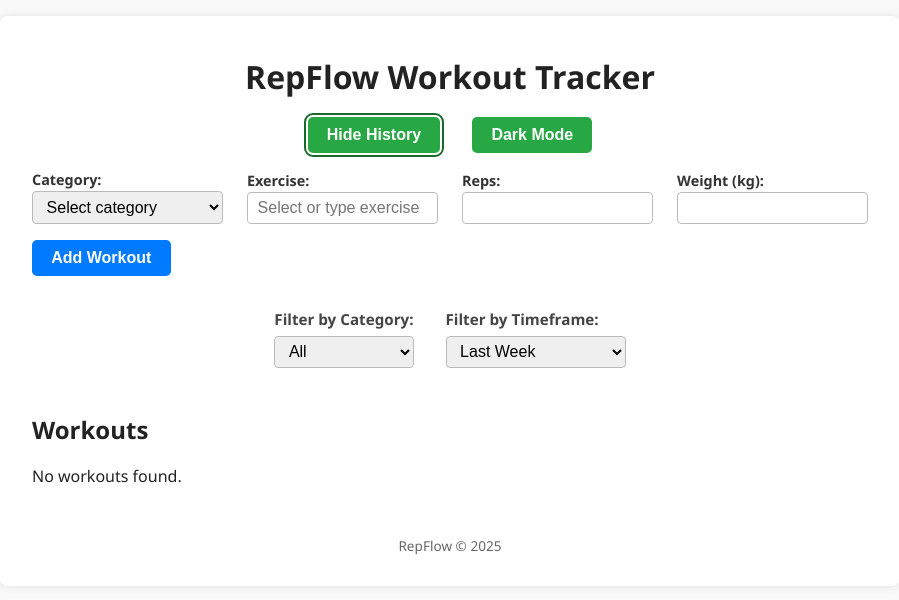
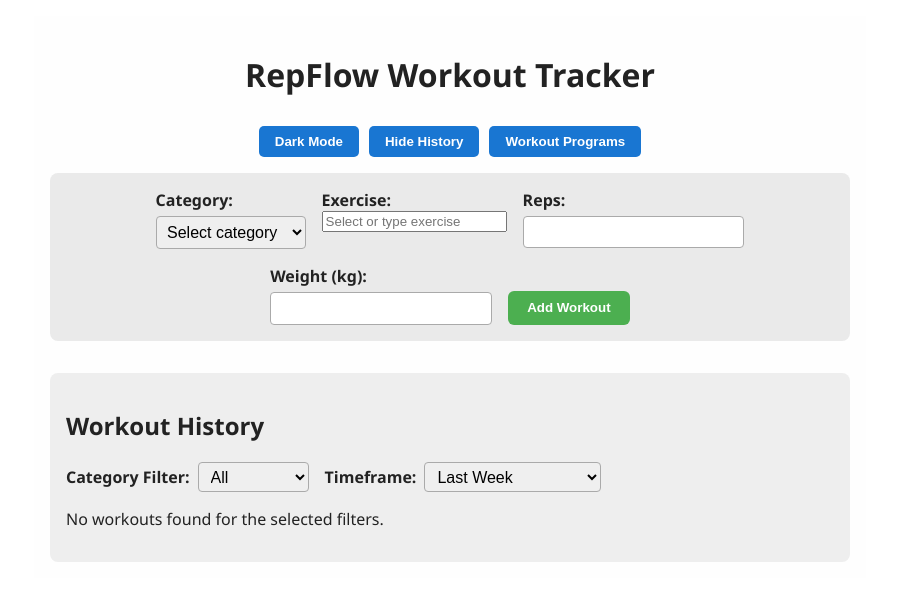
Before and after one commit to ChrisAT99/repflow-react, a React (Create React App) app: page / in a window 1280 px wide. Both pictures are taken after a click on the button "Show History". Shown: the top 600 px of the page, without its empty margins (190-1089 px from the left). Built offline with nearby package versions, Linux system fonts and the light colour scheme.

Commit message:
changes to history and added workout programs

```diff
--- a/src/App.js
+++ b/src/App.js
@@ -1,3 +1,4 @@
+// App.js
 import React, { useState, useEffect } from 'react';
 import { formatDate, filterWorkoutsByDate } from './utils';
 import './styles.css';
@@ -13,6 +14,57 @@ const presetWorkouts = {
   cardio: ['Running', 'Cycling', 'Jump Rope', 'Rowing', 'Swimming'],
   other: ['Yoga', 'Stretching', 'Foam Rolling']
 };
+
+const presetPrograms = [
+  {
+    id: 'push-pull-legs',
+    title: 'Push Pull Legs',
+    exercises: [
+      {
+        name: 'Bench Press',
+        substitutes: ['Push-ups', 'Chest Fly'],
+        defaultReps: 10,
+        defaultWeight: 40,
+      },
+      {
+        name: 'Overhead Press',
+        substitutes: ['Lateral Raises', 'Front Raises'],
+        defaultReps: 8,
+        defaultWeight: 20,
+      },
+      {
+        name: 'Deadlift',
+        substitutes: ['Leg Press', 'Bent-over Row'],
+        defaultReps: 6,
+        defaultWeight: 60,
+      }
+    ],
+  },
+  {
+    id: 'full-body',
+    title: 'Full Body Blast',
+    exercises: [
+      {
+        name: 'Squats',
+        substitutes: ['Lunges', 'Leg Curl'],
+        defaultReps: 12,
+        defaultWeight: 50,
+      },
+      {
+        name: 'Pull-Ups',
+        substitutes: ['Lat Pulldown', 'Seated Row'],
+        defaultReps: 8,
+        defaultWeight: 0,
+      },
+      {
+        name: 'Plank',
+        substitutes: ['Crunches', 'Sit-ups'],
+        defaultReps: 1, // reps could mean sets here or seconds - up to user
+        defaultWeight: 0,
+      }
+    ],
+  }
+];
 
 const categories = Object.keys(presetWorkouts);
 
@@ -36,12 +88,15 @@ function App() {
   const [timeframe, setTimeframe] = useState('lastWeek');
   const [customRange, setCustomRange] = useState({ start: '', end: '' });
 
-  // Dark mode state
+  const [showHistory, setShowHistory] = useState(false);
   const [darkMode, setDarkMode] = useState(false);
 
-  // History visibility default false (hidden)
-  const [showHistory, setShowHistory] = useState(false);
+  // New states for Workout Programs
+  const [showPrograms, setShowPrograms] = useState(false);
+  const [selectedProgramId, setSelectedProgramId] = useState(null);
+  const [programHistoryFilter, setProgramHistoryFilter] = useState('all'); // 'all' or programId
 
+  // Load workouts from localStorage on mount
   useEffect(() => {
     const saved = localStorage.getItem('workouts');
     if (saved) {
@@ -51,44 +106,44 @@ function App() {
       }));
       setWorkouts(parsed);
     }
-
     // Load dark mode preference if saved
     const savedDark = localStorage.getItem('darkMode');
-    if (savedDark) setDarkMode(JSON.parse(savedDark));
+    if (savedDark === 'true') setDarkMode(true);
   }, []);
 
+  // Save workouts and darkMode to localStorage on change
   useEffect(() => {
     localStorage.setItem('workouts', JSON.stringify(workouts));
   }, [workouts]);
 
   useEffect(() => {
-    localStorage.setItem('darkMode', JSON.stringify(darkMode));
-    if (darkMode) {
-      document.documentElement.classList.add('dark-mode');
-    } else {
-      document.documentElement.classList.remove('dark-mode');
-    }
+    localStorage.setItem('darkMode', darkMode);
   }, [darkMode]);
 
+  // Filter workouts based on filterCategory, timeframe, and programHistoryFilter
   const filteredWorkouts = workouts.filter(w => {
     if (filterCategory !== 'all' && w.category !== filterCategory) return false;
+    if (programHistoryFilter !== 'all' && w.programId !== programHistoryFilter) return false;
 
     if (timeframe === 'custom') {
-      if (!customRange.start || !customRange.end) return true;
+      if (!customRange.start || !customRange.end) return true; // no range selected yet
       return w.date >= new Date(customRange.start) && w.date <= new Date(customRange.end);
     }
 
     return filterWorkoutsByDate(w.date, timeframe, workouts);
   });
 
+  // Populate exercise list for selected category
   const currentExercises = category ? presetWorkouts[category] || [] : [];
 
+  // Handlers
   function resetForm() {
     setCategory('');
     setExercise('');
     setReps('');
     setWeight('');
     setEditIndex(null);
+    setSelectedProgramId(null);
   }
 
   function handleSubmit(e) {
@@ -104,7 +159,8 @@ function App() {
       exercise,
       reps: Number(reps),
       weight: Number(weight),
-      date: new Date()
+      date: new Date(),
+      programId: selectedProgramId, // tag with program if any
     };
 
     if (editIndex !== null) {
@@ -125,6 +181,7 @@ function App() {
     setReps(w.reps);
     setWeight(w.weight);
     setEditIndex(index);
+    setSelectedProgramId(w.programId || null);
   }
 
   function handleDelete(index) {
@@ -134,31 +191,62 @@ function App() {
     }
   }
 
+  // Program selection: adds all exercises from the selected program to the workout list for today
+  function handleSelectProgram(programId) {
+    const program = presetPrograms.find(p => p.id === programId);
+    if (!program) return;
+
+    // We add all program exercises to workouts for today with default reps and weights
+    const today = new Date();
+    const newEntries = program.exercises.map(ex => ({
+      category: '', // no category here because programs can mix exercises from various categories
+      exercise: ex.name,
+      reps: ex.defaultReps,
+      weight: ex.defaultWeight,
+      date: today,
+      programId: program.id,
+    }));
+
+    setWorkouts(prev => [...prev, ...newEntries]);
+    setShowPrograms(false);
+    setShowHistory(true);
+    setProgramHistoryFilter(program.id);
+  }
+
+  // Show history filtered by program
+  function handleShowProgramHistory(programId) {
+    setProgramHistoryFilter(programId);
+    setShowHistory(true);
+    setShowPrograms(false);
+  }
+
   return (
-    <div className="app-container">
+    <div className={`app-container ${darkMode ? 'dark' : ''}`}>
       <header>
         <h1>RepFlow Workout Tracker</h1>
-      </header>
 
-      {/* Buttons container */}
-      <div className="buttons-container" style={{ marginBottom: '1rem', textAlign: 'center' }}>
-        <button
-          className="toggle-history-button"
-          onClick={() => setShowHistory(prev => !prev)}
-          aria-pressed={showHistory}
-        >
+        <div className="top-buttons">
+          <button onClick={() => setDarkMode(d => !d)}>
+            {darkMode ? 'Light Mode' : 'Dark Mode'}
+          </button>
+
+          <button onClick={() => {
+            setShowHistory(h => !h);
+            if (showPrograms) setShowPrograms(false);
+            setProgramHistoryFilter('all'); // reset program history filter when toggling general history
+          }}>
             {showHistory ? 'Hide History' : 'Show History'}
           </button>
 
-        <button
-          className="toggle-darkmode-button"
-          onClick={() => setDarkMode(prev => !prev)}
-          aria-pressed={darkMode}
-          style={{ marginLeft: '1rem' }}
-        >
-          {darkMode ? 'Light Mode' : 'Dark Mode'}
+          <button onClick={() => {
+            setShowPrograms(p => !p);
+            if (showHistory) setShowHistory(false);
+            setProgramHistoryFilter('all');
+          }}>
+            {showPrograms ? 'Hide Programs' : 'Workout Programs'}
           </button>
         </div>
+      </header>
 
       <section className="workout-entry">
         <form onSubmit={handleSubmit}>
@@ -168,8 +256,10 @@ function App() {
               onChange={e => {
                 setCategory(e.target.value);
                 setExercise('');
+                setSelectedProgramId(null);
               }}
               required
+              disabled={selectedProgramId !== null} // disable when adding program exercises
             >
               <option value="">Select category</option>
               {categories.map(cat => (
@@ -185,6 +275,7 @@ function App() {
               onChange={e => setExercise(e.target.value)}
               placeholder="Select or type exercise"
               required
+              disabled={selectedProgramId !== null} // disable manual edit when adding program exercises
             />
             <datalist id="exerciseList">
               {currentExercises.map(ex => (
@@ -214,15 +305,43 @@ function App() {
             />
           </label>
 
-          <button type="submit">{editIndex !== null ? 'Update Workout' : 'Add Workout'}</button>
+          <button type="submit">{editIndex !== null ? 'Save Workout' : 'Add Workout'}</button>
           {editIndex !== null && <button type="button" onClick={resetForm}>Cancel Edit</button>}
         </form>
       </section>
 
+      {/* Workout Programs panel */}
+      {showPrograms && (
+        <section className="programs-panel">
+          <h2>Workout Programs</h2>
+          {presetPrograms.map(program => (
+            <div key={program.id} className="program-card">
+              <h3>{program.title}</h3>
+              <button onClick={() => handleSelectProgram(program.id)}>Select Program</button>
+              <button onClick={() => handleShowProgramHistory(program.id)}>Show History</button>
+
+              <ul className="program-exercises">
+                {program.exercises.map((ex, i) => (
+                  <li key={i}>
+                    <strong>{ex.name}</strong> (Reps: {ex.defaultReps}, Weight: {ex.defaultWeight} kg)
+                    {ex.substitutes.length > 0 && (
+                      <div className="substitutes">Substitutes: {ex.substitutes.join(', ')}</div>
+                    )}
+                  </li>
+                ))}
+              </ul>
+            </div>
+          ))}
+        </section>
+      )}
+
+      {/* History panel */}
       {showHistory && (
-        <>
-          <section className="filter-section">
-            <label>Filter by Category:
+        <section className="history-panel">
+          <h2>Workout History {programHistoryFilter !== 'all' && `- Program: ${presetPrograms.find(p => p.id === programHistoryFilter)?.title || ''}`}</h2>
+
+          <div className="filters">
+            <label>Category Filter:
               <select
                 value={filterCategory}
                 onChange={e => setFilterCategory(e.target.value)}
@@ -234,7 +353,7 @@ function App() {
               </select>
             </label>
 
-            <label>Filter by Timeframe:
+            <label>Timeframe:
               <select
                 value={timeframe}
                 onChange={e => setTimeframe(e.target.value)}
@@ -247,64 +366,46 @@ function App() {
 
             {timeframe === 'custom' && (
               <div className="custom-date-range">
-                <label>Start:
+                <label>Start Date:
                   <input
                     type="date"
                     value={customRange.start}
-                    onChange={e => setCustomRange(prev => ({ ...prev, start: e.target.value }))}
+                    onChange={e => setCustomRange(r => ({ ...r, start: e.target.value }))}
                   />
                 </label>
-                <label>End:
+                <label>End Date:
                   <input
                     type="date"
                     value={customRange.end}
-                    onChange={e => setCustomRange(prev => ({ ...prev, end: e.target.value }))}
+                    onChange={e => setCustomRange(r => ({ ...r, end: e.target.value }))}
                   />
                 </label>
               </div>
             )}
-          </section>
+          </div>
 
-          <section className="workout-list">
-            <h2>Workouts</h2>
           {filteredWorkouts.length === 0 ? (
-              <p>No workouts found.</p>
+            <p>No workouts found for the selected filters.</p>
           ) : (
-              <table>
-                <thead>
-                  <tr>
-                    <th>Date</th>
-                    <th>Category</th>
-                    <th>Exercise</th>
-                    <th>Reps</th>
-                    <th>Weight (kg)</th>
-                    <th>Actions</th>
-                  </tr>
-                </thead>
-                <tbody>
+            <ul className="workout-history-list">
               {filteredWorkouts.map((w, i) => (
-                    <tr key={i}>
-                      <td>{formatDate(w.date)}</td>
-                      <td>{w.category.charAt(0).toUpperCase() + w.category.slice(1)}</td>
-                      <td>{w.exercise}</td>
-                      <td>{w.reps}</td>
-                      <td>{w.weight.toFixed(1)}</td>
-                      <td>
-                        <button onClick={() => handleEdit(workouts.indexOf(w))}>Edit</button>
-                        <button onClick={() => handleDelete(workouts.indexOf(w))}>Delete</button>
-                      </td>
-                    </tr>
+                <li key={i} className="workout-history-item">
+                  <div>
+                    <strong>{w.exercise}</strong> — {w.reps} reps @ {w.weight} kg
+                    {w.category && <span> [{w.category}]</span>}
+                    {w.programId && (
+                      <span className="program-tag">Program: {presetPrograms.find(p => p.id === w.programId)?.title || w.programId}</span>
+                    )}
+                  </div>
+                  <div className="date">{formatDate(w.date)}</div>
+                  <button onClick={() => handleEdit(i)}>Edit</button>
+                  <button onClick={() => handleDelete(i)}>Delete</button>
+                </li>
               ))}
-                </tbody>
-              </table>
+            </ul>
           )}
         </section>
-        </>
       )}
-
-      <footer>
-        <p>RepFlow &copy; 2025</p>
-      </footer>
     </div>
   );
 }
--- a/src/styles.css
+++ b/src/styles.css
@@ -1,322 +1,297 @@
-/* General Reset and Base */
-* {
-  box-sizing: border-box;
+/* styles.css */
+.app-container {
+  max-width: 800px;
+  margin: 1rem auto;
+  padding: 1rem;
+  font-family: 'Segoe UI', Tahoma, Geneva, Verdana, sans-serif;
+  color: #222;
+  background-color: #fefefe;
+  transition: background-color 0.3s, color 0.3s;
 }
 
-body {
-  font-family: 'Segoe UI', Tahoma, Geneva, Verdana, sans-serif;
-  background-color: #f9f9f9;
-  color: #222;
-  margin: 0;
-  padding: 0 1rem 2rem;
-  min-height: 100vh;
-  line-height: 1.5;
+.app-container.dark {
+  background-color: #222;
+  color: #ddd;
 }
 
-h1, h2 {
-  margin-bottom: 0.5rem;
-  color: #222;
-}
-
-a {
-  color: #007bff;
-  text-decoration: none;
-}
-
-a:hover {
-  text-decoration: underline;
-}
-
-.app-container {
-  max-width: 900px;
-  margin: 1rem auto;
-  padding: 1rem 2rem;
-  background-color: white;
-  border-radius: 8px;
-  box-shadow: 0 0 10px rgb(0 0 0 / 0.1);
-}
-
-/* Header */
 header {
-  text-align: center;
+  display: flex;
+  flex-direction: column;
+  align-items: center;
   margin-bottom: 1rem;
 }
 
-/* Buttons container */
-.buttons-container {
-  display: inline-flex;
+.top-buttons {
+  margin-top: 0.5rem;
+  display: flex;
+  gap: 10px;
+}
+
+.top-buttons button {
+  padding: 0.5rem 1rem;
+  cursor: pointer;
+  border: none;
+  border-radius: 5px;
+  background-color: #1976d2;
+  color: white;
+  font-weight: 600;
+  transition: background-color 0.3s ease;
+}
+
+.top-buttons button:hover {
+  background-color: #1565c0;
+}
+
+.workout-entry form {
+  display: flex;
+  flex-wrap: wrap;
   gap: 1rem;
   justify-content: center;
-  width: 100%;
-  margin-bottom: 1rem;
+  background: #eaeaea;
+  padding: 1rem;
+  border-radius: 8px;
 }
 
-/* Toggle Buttons */
-.toggle-history-button,
-.toggle-darkmode-button {
-  background-color: #28a745;
-  color: white;
-  border: none;
-  padding: 0.55rem 1.2rem;
-  border-radius: 5px;
-  cursor: pointer;
-  font-size: 1rem;
-  font-weight: 600;
-  transition: background-color 0.3s ease;
-  user-select: none;
-}
-
-.toggle-history-button:hover,
-.toggle-darkmode-button:hover {
-  background-color: #218838;
-}
-
-.toggle-history-button:focus,
-.toggle-darkmode-button:focus {
-  outline: 2px solid #19692c;
-  outline-offset: 2px;
-}
-
-/* Workout Entry Form */
-.workout-entry form {
-  display: grid;
-  grid-template-columns: repeat(auto-fit, minmax(180px, 1fr));
-  gap: 1rem 1.5rem;
-  align-items: end;
-  margin-bottom: 2rem;
+.app-container.dark .workout-entry form {
+  background: #333;
 }
 
 .workout-entry label {
   display: flex;
   flex-direction: column;
+  min-width: 150px;
   font-weight: 600;
-  font-size: 0.9rem;
-  color: #333;
 }
 
 .workout-entry input[type="number"],
-.workout-entry select,
-.workout-entry input[list] {
-  padding: 0.4rem 0.6rem;
+.workout-entry input[type="text"],
+.workout-entry select {
+  padding: 0.4rem;
+  margin-top: 0.3rem;
+  border-radius: 4px;
+  border: 1px solid #aaa;
   font-size: 1rem;
-  border: 1px solid #bbb;
-  border-radius: 4px;
-  transition: border-color 0.2s ease;
 }
 
-.workout-entry input[type="number"]:focus,
-.workout-entry select:focus,
-.workout-entry input[list]:focus {
-  border-color: #28a745;
-  outline: none;
+.app-container.dark .workout-entry input,
+.app-container.dark .workout-entry select {
+  background: #555;
+  color: #eee;
+  border-color: #777;
 }
 
-.workout-entry button[type="submit"],
-.workout-entry button[type="button"] {
-  padding: 0.55rem 1.2rem;
-  font-size: 1rem;
-  background-color: #007bff;
+.workout-entry button {
+  padding: 0.6rem 1.2rem;
+  align-self: flex-end;
+  cursor: pointer;
+  background-color: #4caf50;
+  color: white;
   border: none;
-  border-radius: 5px;
-  color: white;
-  font-weight: 600;
-  cursor: pointer;
+  border-radius: 6px;
+  font-weight: 700;
   transition: background-color 0.3s ease;
-  justify-self: start;
 }
 
-.workout-entry button[type="submit"]:hover,
-.workout-entry button[type="button"]:hover {
-  background-color: #0056b3;
+.workout-entry button:hover {
+  background-color: #388e3c;
 }
 
 .workout-entry button[type="button"] {
-  background-color: #6c757d;
+  background-color: #f44336;
 }
 
 .workout-entry button[type="button"]:hover {
-  background-color: #565e64;
+  background-color: #c62828;
 }
 
-/* Filter Section */
-.filter-section {
+/* Programs panel */
+.programs-panel {
+  margin-top: 2rem;
+  background-color: #ddd;
+  padding: 1rem;
+  border-radius: 8px;
+}
+
+.app-container.dark .programs-panel {
+  background-color: #444;
+}
+
+.program-card {
+  border: 1px solid #bbb;
+  padding: 1rem;
+  margin-bottom: 1rem;
+  border-radius: 6px;
+  background-color: white;
+  color: black;
+}
+
+.app-container.dark .program-card {
+  background-color: #555;
+  color: #eee;
+  border-color: #666;
+}
+
+.program-card h3 {
+  margin-top: 0;
+  margin-bottom: 0.5rem;
+}
+
+.program-card button {
+  margin-right: 10px;
+  padding: 0.4rem 0.8rem;
+  border-radius: 5px;
+  border: none;
+  cursor: pointer;
+  font-weight: 600;
+  background-color: #1976d2;
+  color: white;
+  transition: background-color 0.3s ease;
+}
+
+.program-card button:hover {
+  background-color: #1565c0;
+}
+
+.program-exercises {
+  list-style: none;
+  padding-left: 0;
+  margin-top: 0.5rem;
+}
+
+.program-exercises li {
+  margin-bottom: 0.4rem;
+}
+
+.substitutes {
+  font-size: 0.9rem;
+  color: #666;
+  margin-left: 0.5rem;
+}
+
+.app-container.dark .substitutes {
+  color: #bbb;
+}
+
+/* History panel */
+.history-panel {
+  margin-top: 2rem;
+  background-color: #eee;
+  padding: 1rem;
+  border-radius: 8px;
+}
+
+.app-container.dark .history-panel {
+  background-color: #333;
+}
+
+.filters {
   display: flex;
   flex-wrap: wrap;
-  gap: 1rem 2rem;
-  margin-bottom: 1.5rem;
-  justify-content: center;
+  gap: 1rem;
+  margin-bottom: 1rem;
+  align-items: center;
+}
+
+.filters label {
   font-weight: 600;
 }
 
-.filter-section label {
-  display: flex;
-  flex-direction: column;
-  font-size: 0.95rem;
-  color: #444;
+.filters select,
+.filters input[type="date"] {
+  margin-left: 0.5rem;
+  padding: 0.3rem 0.5rem;
+  border-radius: 4px;
+  border: 1px solid #aaa;
+  font-size: 1rem;
 }
 
-.filter-section select,
-.filter-section input[type="date"] {
-  margin-top: 0.3rem;
-  padding: 0.35rem 0.6rem;
-  font-size: 1rem;
-  border: 1px solid #bbb;
-  border-radius: 4px;
-  transition: border-color 0.2s ease;
-}
-
-.filter-section select:focus,
-.filter-section input[type="date"]:focus {
-  border-color: #28a745;
-  outline: none;
+.app-container.dark .filters select,
+.app-container.dark .filters input[type="date"] {
+  background: #555;
+  color: #eee;
+  border-color: #777;
 }
 
 .custom-date-range {
   display: flex;
   gap: 1rem;
-  align-items: flex-end;
+  align-items: center;
 }
 
-/* Workout List Table */
-.workout-list {
-  overflow-x: auto;
+.workout-history-list {
+  list-style: none;
+  padding-left: 0;
 }
 
-.workout-list table {
-  width: 100%;
-  border-collapse: collapse;
-  margin-bottom: 1rem;
-  font-size: 0.95rem;
+.workout-history-item {
+  border-bottom: 1px solid #bbb;
+  padding: 0.5rem 0;
+  display: flex;
+  justify-content: space-between;
+  align-items: center;
 }
 
-.workout-list th,
-.workout-list td {
-  padding: 0.6rem 0.8rem;
-  border: 1px solid #ddd;
-  text-align: center;
-  vertical-align: middle;
+.app-container.dark .workout-history-item {
+  border-color: #666;
 }
 
-.workout-list th {
-  background-color: #28a745;
-  color: white;
-  font-weight: 700;
-  user-select: none;
+.workout-history-item div {
+  flex-grow: 1;
 }
 
-.workout-list tr:nth-child(even) {
-  background-color: #f2f2f2;
-}
-
-.workout-list button {
-  padding: 0.3rem 0.6rem;
-  font-size: 0.85rem;
-  margin: 0 2px;
+.workout-history-item button {
+  margin-left: 8px;
+  cursor: pointer;
   border: none;
+  background: #1976d2;
+  color: white;
+  padding: 0.3rem 0.7rem;
   border-radius: 4px;
-  cursor: pointer;
   font-weight: 600;
   transition: background-color 0.3s ease;
 }
 
-.workout-list button:hover {
-  filter: brightness(0.85);
+.workout-history-item button:hover {
+  background-color: #1565c0;
 }
 
-.workout-list button:first-child {
-  background-color: #ffc107;
-  color: #212529;
+.workout-history-item button:last-child {
+  background-color: #f44336;
 }
 
-.workout-list button:last-child {
-  background-color: #dc3545;
-  color: white;
+.workout-history-item button:last-child:hover {
+  background-color: #c62828;
 }
 
-/* Footer */
-footer {
-  text-align: center;
-  margin-top: 2rem;
+.date {
   font-size: 0.85rem;
   color: #666;
-  user-select: none;
+  margin-left: 1rem;
 }
 
-/* Dark Mode Styles */
-html.dark-mode {
-  background-color: #121212;
-  color: #eee;
+.app-container.dark .date {
+  color: #aaa;
 }
 
-html.dark-mode body {
-  background-color: #121212;
-  color: #eee;
+.program-tag {
+  background: #1976d2;
+  color: white;
+  font-size: 0.75rem;
+  padding: 0 6px;
+  border-radius: 4px;
+  margin-left: 10px;
+  vertical-align: middle;
 }
 
-html.dark-mode .app-container {
-  background-color: #1e1e1e;
-  box-shadow: 0 0 15px rgba(0, 0, 0, 0.8);
-  color: #eee;
+/* Responsive */
+@media (max-width: 600px) {
+  .workout-entry form {
+    flex-direction: column;
+    align-items: stretch;
+  }
+
+  .filters {
+    flex-direction: column;
+    align-items: flex-start;
+  }
 }
-
-html.dark-mode header h1,
-html.dark-mode h2 {
-  color: #ddd;
-}
-
-html.dark-mode .workout-entry label,
-html.dark-mode .filter-section label {
-  color: #ccc;
-}
-
-html.dark-mode input,
-html.dark-mode select {
-  background-color: #2a2a2a;
-  border: 1px solid #555;
-  color: #ddd;
-}
-
-html.dark-mode input:focus,
-html.dark-mode select:focus {
-  border-color: #66bb6a;
-  outline: none;
-}
-
-html.dark-mode .toggle-history-button,
-html.dark-mode .toggle-darkmode-button {
-  background-color: #66bb6a;
-  color: #121212;
-}
-
-html.dark-mode .toggle-history-button:hover,
-html.dark-mode .toggle-darkmode-button:hover {
-  background-color: #4caf50;
-}
-
-html.dark-mode .workout-list th {
-  background-color: #388e3c;
-  color: white;
-}
-
-html.dark-mode .workout-list tr:nth-child(even) {
-  background-color: #2a2a2a;
-}
-
-html.dark-mode .workout-list td,
-html.dark-mode .workout-list th {
-  border-color: #444;
-}
-
-html.dark-mode .workout-list button:first-child {
-  background-color: #f0ad4e;
-  color: #212529;
-}
-
-html.dark-mode .workout-list button:last-child {
-  background-color: #c9302c;
-  color: white;
-}
-
-html.dark-mode footer {
-  color: #999;
-}
--- a/src/utils.js
+++ b/src/utils.js
@@ -9,8 +9,25 @@ export function formatDate(date) {
   return `${y}-${m}-${d} ${h}:${min}`;
 }
 
-// Helper to filter workouts by timeframe (last workout, week, month)
-export function filterWorkoutsByDate(date, timeframe, allWorkouts) {
+// Format a Date object to "YYYY-MM-DD"
+export function formatDateOnly(date) {
+  if (!(date instanceof Date)) date = new Date(date);
+  const y = date.getFullYear();
+  const m = String(date.getMonth() + 1).padStart(2, '0');
+  const d = String(date.getDate()).padStart(2, '0');
+  return `${y}-${m}-${d}`;
+}
+
+// Format a Date object to "HH:mm"
+export function formatTimeOnly(date) {
+  if (!(date instanceof Date)) date = new Date(date);
+  const h = String(date.getHours()).padStart(2, '0');
+  const min = String(date.getMinutes()).padStart(2, '0');
+  return `${h}:${min}`;
+}
+
+// Helper to filter workouts by timeframe (last workout, week, month, custom range)
+export function filterWorkoutsByDate(date, timeframe, allWorkouts, customRange) {
   if (!(date instanceof Date)) date = new Date(date);
 
   const now = new Date();
@@ -36,7 +53,19 @@ export function filterWorkoutsByDate(date, timeframe, allWorkouts) {
       return date >= monthAgo && date <= now;
     }
 
+    case 'custom':
+      if (!customRange || !customRange.start || !customRange.end) return true;
+      const start = new Date(customRange.start);
+      const end = new Date(customRange.end);
+      return date >= start && date <= end;
+
     default:
       return true;
   }
 }
+
+// Filter workouts by category or programId
+export function filterWorkoutsByCategoryOrProgram(workouts, filterValue) {
+  if (filterValue === 'all') return workouts;
+  return workouts.filter(w => w.category === filterValue || w.programId === filterValue);
+}
```
Lines whose indentation alone changed are shown as unchanged.
